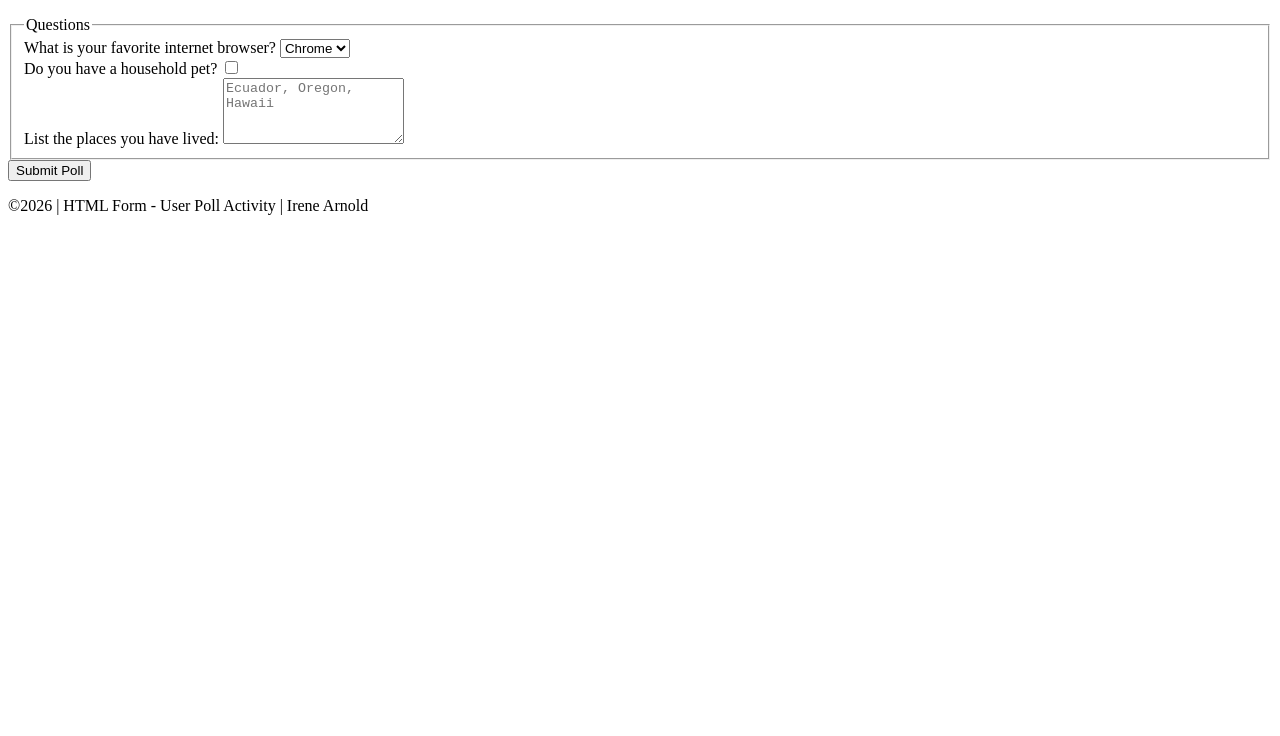
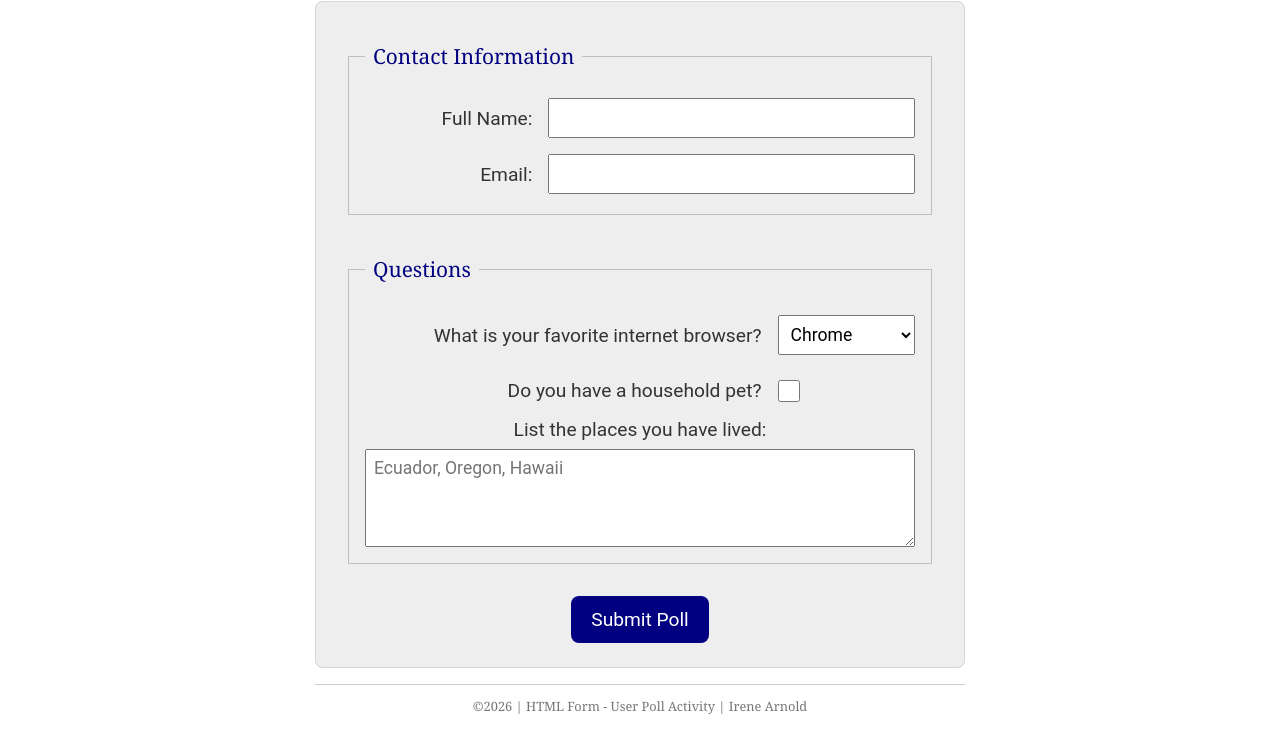
Before and after one commit to IreneArnold/wdd130, a plain HTML site: page week05/poll-form.html in a window 1280 px wide. Shown: the part 64-800 px from the top of the page. Drawn offline with Linux system fonts and the light colour scheme.

Commit message:
styling forms

```diff
--- a/week05/poll-form.html
+++ b/week05/poll-form.html
@@ -5,6 +5,7 @@
     <meta charset="utf-8">
     <meta name="viewport" content="width=device-width, initial-scale=1.0">
     <title>WDD 130 | HTML Form - User Poll</title>
+    <link rel="stylesheet" href="styles/poll-form.css">
 </head>
 
 <body>
@@ -14,7 +15,20 @@
     <main>
         <form>
             <fieldset>
+                <legend>Contact Information</legend>
+                <div class="form-item label-narrow">
+                    <label for="fullname">Full Name:</label>
+                    <input type="text" id="fullname" name="fullname" required>
+                </div>
+                <div class="form-item label-narrow">
+                    <label for="useremail">Email:</label>
+                    <input type="email" id="useremail" name="useremail" required>
+                </div>
+            </fieldset>
+
+            <fieldset>
                 <legend>Questions</legend>
+                <div class="form-item label-wide">
                     <label for="browser">What is your favorite internet browser?</label>
                     <select name="browser" id="browser">
                         <option value="chrome">Chrome</option>
@@ -24,12 +38,17 @@
                         <option value="brave">Brave</option>
                         <option value="other">Other</option>
                     </select>
-                <br>
+                </div>
+
+                <div class="form-item label-wide">
                     <label for="pet">Do you have a household pet?</label>
                     <input type="checkbox" id="pet" name="pet">
-                <br>
+                </div>
+
+                <div class="form-item">
                     <label for="places">List the places you have lived:</label>
                     <textarea id="places" name="places" rows="4" placeholder="Ecuador, Oregon, Hawaii"></textarea>
+                </div>
             </fieldset>
 
             <button type="submit">Submit Poll</button>
--- /dev/null
+++ b/week05/styles/poll-form.css
@@ -0,0 +1,118 @@
+* {
+    margin: 0;
+    padding: 0;
+    box-sizing: border-box;
+}
+
+body {
+    font-family: Merriweather, Georgia, serif;
+    font-size: 1.2rem;
+    color: #333;
+    background: #fff;
+}
+
+header {
+    margin: 0 auto;
+    width: 100%;
+    max-width: 650px;
+}
+
+h1 {
+    margin: 1rem;
+    font-size: 1.5rem;
+    color: navy;
+    text-align: center;
+}
+
+form {
+    width: 100%;
+    max-width: 650px;
+    margin: 0 auto;
+    padding: 1rem;
+    border: 1px solid rgb(0 0 0 / 0.1);
+    border-radius: 0.5rem;
+    background-color: #eee;
+    display: grid;
+}
+
+fieldset {
+    display: grid;
+    gap: 0.5rem;
+    margin: 1rem;
+    border: 1px solid rgb(0 0 0 / 0.2);
+    padding: 1rem;
+}
+
+legend {
+    padding: 0.5rem;
+    color: navy;
+    font-size: 1.3rem;
+}
+
+label, input, button, select, textarea {
+    font-family: Roboto, Arial, sans-serif;
+}
+
+label {
+    text-align: right;
+    padding-right: 1rem;
+}
+
+input, select, textarea {
+    padding: 0.5rem;
+    font-size: 1.1rem;
+}
+
+input[type="checkbox"] {
+    width: 22px;
+    height: 22px;
+    vertical-align: bottom;
+}
+
+button {
+    margin: 1rem auto 0.5rem;
+    background-color: navy;
+    color: #fff;
+    border: none;
+    border-radius: 0.5rem;
+    padding: 0.75rem 1.25rem;
+    font-size: 1.2rem;
+    cursor: pointer;
+}
+
+button:hover,
+button:focus-visible {
+    background-color: darkgreen;
+}
+
+footer {
+    margin: 1rem auto 0;
+    width: 100%;
+    max-width: 650px;
+    text-align: center;
+    font-size: 0.8rem;
+    color: #777;
+    border-top: 1px solid #ccc;
+    padding-top: 0.75rem;
+}
+
+.form-item {
+    display: grid;
+    align-items: center;
+}
+
+.label-narrow {
+    grid-template-columns: 1fr 2fr;
+    margin: 0.25rem 0;
+}
+
+.label-wide {
+    grid-template-columns: 3fr 1fr;
+    margin: 0.5rem 0;
+}
+
+.form-item:not(.label-narrow):not(.label-wide) label {
+    text-align: center;
+    padding-right: 0;
+    margin-bottom: 0.5rem;
+}
```
Lines whose indentation alone changed are shown as unchanged.
